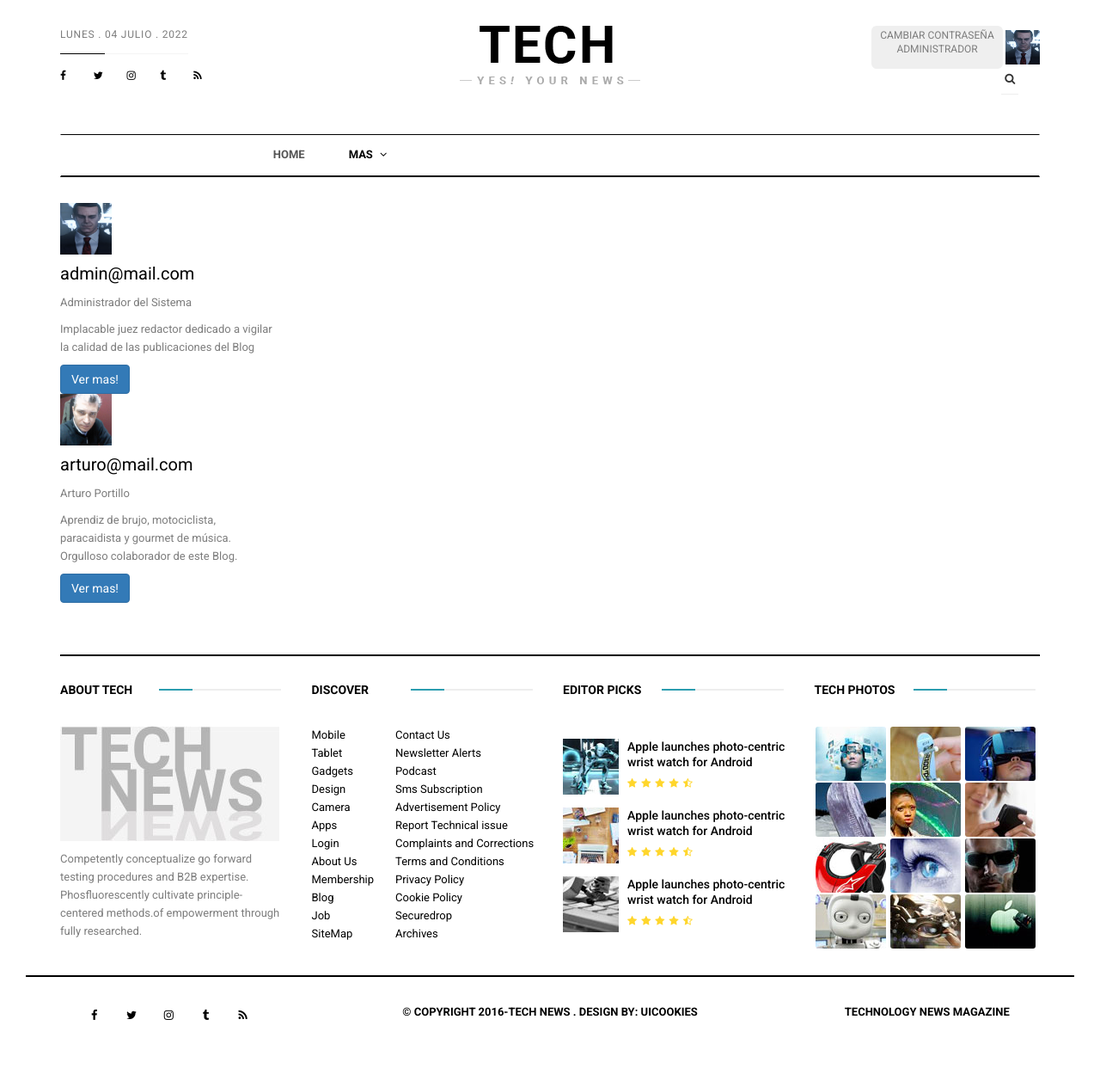
After one commit to brianmondino/pro_final_grupo, a Django app: page /list/ in a window 1280 px wide. The commit adds this page. Shown: the whole page at 86% size. Run offline with Django 4.2, Linux system fonts and the light colour scheme; a user stored in the database is signed in; data comes from the database, SQL or seed files in the repository; some libraries are stand-ins or nearby versions.

Commit message:
ultimos cambios

```diff
--- a/paginas/urls.py
+++ b/paginas/urls.py
@@ -1,13 +1,13 @@
 from django.urls import path
-from paginas.views import actualizar_pagina, listar_paginas, crear_pagina, buscar_pagina, detalle_pagina, borrar_pagina, valorar_pagina
+from paginas.views import actualizar_pagina, listar_paginas2, crear_pagina, buscar_pagina, detalle_pagina, borrar_pagina, valorar_pagina
 from django.conf import settings
 from django.conf.urls.static import static
 
 urlpatterns =[
-    path('', listar_paginas, name = 'paginas'),
-    path('<int:seccion>/', listar_paginas, name = 'paginas'),
+    #path('', listar_paginas, name = 'paginas'),
+    #path('<int:seccion>/', listar_paginas, name = 'paginas'),
     path('crear-pagina/', crear_pagina, name = 'crear_pagina'),
-    path('litar-pagina/', crear_pagina, name = 'crear_pagina'),
+    path('listar-paginas2/', listar_paginas2, name = 'listar_paginas2'),
     path('buscar-pagina/', buscar_pagina, name = 'buscar_pagina'),
     path('detalle-pagina/<int:pk>/', detalle_pagina, name = 'detalle_pagina'),
     path('borrar-pagina/<int:pk>/', borrar_pagina, name = 'borrar_pagina'),
--- a/templates/base_backoffice.html
+++ b/templates/base_backoffice.html
@@ -36,6 +36,8 @@
 </head>
 
 <body id="page-top" data-spy="scroll" data-target=".navbar">
+	{% include "user/login.html" %}
+	{% include "user/change_password.html" %}
 <div id="main-wrapper">
 <!-- Page Preloader -->
 <div id="preloader">
@@ -85,16 +87,24 @@
 				<div class="col-md-4">
 					<div class="right_section">
 						<ul class="nav navbar-nav">
-							<li><a href="#">Login</a></li>
-							<li><a href="#">Register</a></li>
-							<li class="dropdown lang">
-								<button class="btn btn-default dropdown-toggle" type="button" id="dropdownMenu1"
-										data-toggle="dropdown" aria-haspopup="true" aria-expanded="true">En <i
-										class="fa fa-angle-down"></i></button>
-								<ul class="dropdown-menu" aria-labelledby="dropdownMenu1">
-									<li><a href="#">Bn</a></li>
-								</ul>
-							</li>
+							{% if request.user.is_authenticated %}
+								<button type="button"
+										class="btn btn-secondary btn-lg"
+										data-toggle="modal"
+										style="text-align:center;"
+										data-target="#modal_change">CAMBIAR CONTRASEÑA<br>{{ user.first_name }}
+								</button>
+								<a href={% url 'users:profile' %}>
+									<img src={{ user.profile_pic.url }} class="rounded" height="40" width='40' alt="" loading="lazy" />
+								</a>
+							{% else %}
+								<button type="button" class="btn btn-primary btn-lg" data-toggle="modal" data-target="#modal_login">Iniciar Sesion / Registrarse</button>
+								{% for message in messages %}
+								<!-- <div class="alert alert-{{message.tags}} alert-dismissible fade show" role='alert'> -->
+									<br>{{ message }}
+								<!-- </div> -->
+								{% endfor %}
+							{% endif %}
 						</ul>
 						<!-- Language Section -->
 
--- a/templates/menu.html
+++ b/templates/menu.html
@@ -32,7 +32,7 @@
 												{% if request.user.is_staff %}
 												<ul class="col-sm-6">
 													<li class="dropdown-header">Usuarios</li>
-													<li><a href="#">Listar Usuarios</a></li>
+													<li><a href={% url 'users:list' %}>Listar Usuarios</a></li>
 													{% if request.user.is_superuser %}
 														<li><a href="">Editar Usuario</a></li>
 														<li><a href="#">Eliminar Usuario</a></li>
--- /dev/null
+++ b/templates/user/user_list.html
@@ -0,0 +1,16 @@
+{% extends 'base_backoffice.html' %}
+{% block contenido %}
+    {% for user in users %}
+        <div class="card" style="width: 25rem;">
+            {% if user.profile_pic %}
+                <img src="{{user.profile_pic.url}}" class="card-img-top" height="60" width='60' alt="" loading="lazy" >
+            {% endif %}
+            <div class="card-body">
+                <h5 class="card-title">{{user.email}}</h5>
+                <p class="card-text">{{user.first_name}} {{user.last_name}} </p>
+                <p class="card-text">{{user.bio}}</p>
+                <a href="#" class="btn btn-primary">Ver mas!</a>
+            </div>
+        </div>
+    {% endfor %}
+{% endblock %}
--- a/users/urls.py
+++ b/users/urls.py
@@ -11,4 +11,5 @@
     path('signup/', views.signup_view, name='signup'),
     path('logout/', views.logout_view, name='logout'),
     path('change/',views.changepassword, name='change'),
+    path('list/', views.user_list, name = 'list'),
 ]
--- a/users/views.py
+++ b/users/views.py
@@ -4,6 +4,9 @@
 from django.contrib.auth.hashers import make_password
 from django.http.response import HttpResponse, JsonResponse
 from django.shortcuts import get_object_or_404, redirect, render
+from platformdirs import user_cache_path
+
+from users.models import UserProfile
 
 from .forms import UserLoginForm, UserSignUpForm, UserChangePassword
 
@@ -80,6 +83,12 @@
 def profile_view(request):
     return render(request, 'user/profile.html')
 
+@login_required(login_url='index')
+def user_list(request):
+    usuarios = UserProfile.objects.all
+    context = {'users':usuarios}
+    return render(request,'user/user_list.html',context=context)
+
 
 def user_detail(request, slug):
     user_detail = get_object_or_404(get_user_model(), slug=slug)
```
